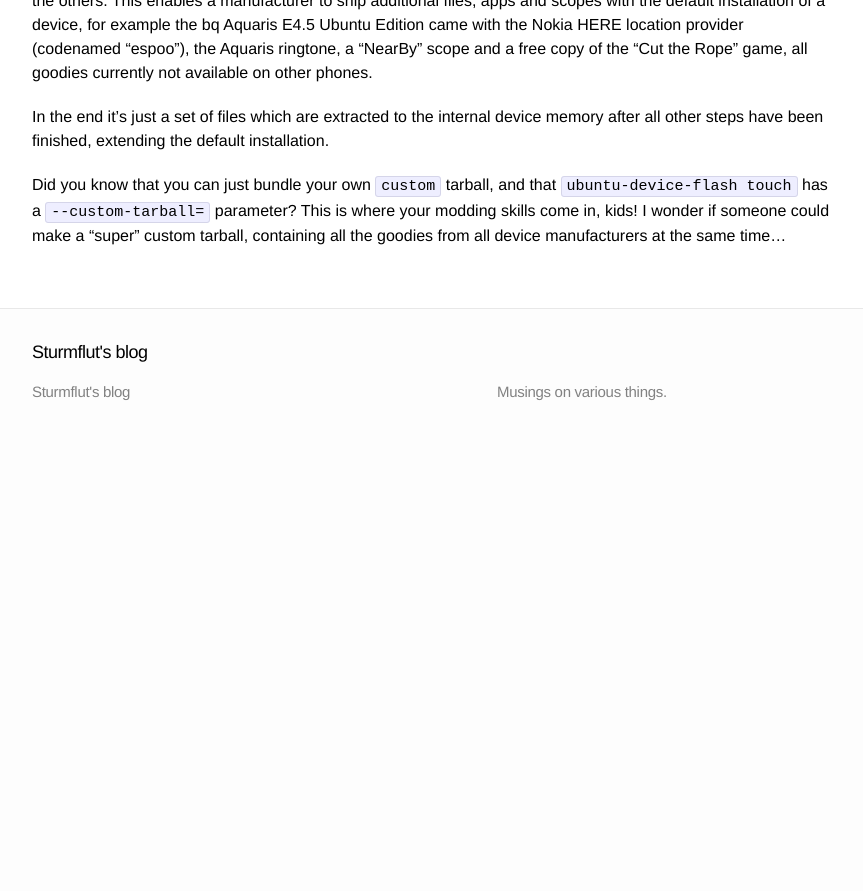
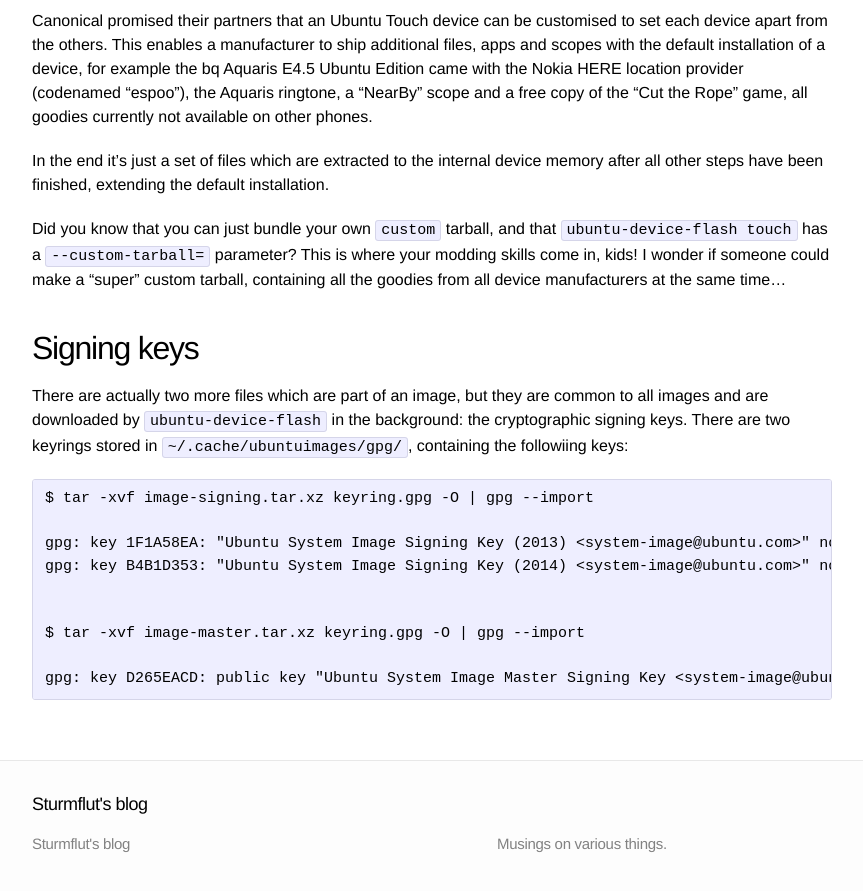
Before and after one commit to Sturmflut/sturmflut.github.io, a Jekyll site: the page built from _posts/2015-05-06-hacking-ubuntu-touch-part-2-devices-and-images.markdown, in a window 1280 px wide and 900 px high, scrolled down 3153 px. Shown: the top 891 px of the window, without its empty margins (208-1071 px from the left). Built offline with Jekyll 4.4.1, drawn with Linux system fonts in a browser that asks for light colours; before the commit the page ends 3602 px from its top, so only the background shows below that; some of the changed text lies outside the part shown.

Commit message:
Add a secrtion about signing keys

```diff
--- a/_posts/2015-05-06-hacking-ubuntu-touch-part-2-devices-and-images.markdown
+++ b/_posts/2015-05-06-hacking-ubuntu-touch-part-2-devices-and-images.markdown
@@ -6,6 +6,8 @@ categories: Ubuntu Touch
 ---
 
 *NOTE: This is a continuation of the [previous article]({% post_url 2015-05-05-hacking-ubuntu-touch-part-1-ubuntu-device-flash %}) in the series.*
+
+*UPDATE 06.05.2015: Added section about signing keys.*
 
 We now know how to work with `ubuntu-device-flash` to find, download and flash images. But what does an image actually contain? Let's look at the information for the most recent image for the bq Aquaris E4.5 Ubuntu Edition as obtained in the previous article:
 
@@ -138,6 +140,24 @@ In the end it's just a set of files which are extracted to the internal device m
 Did you know that you can just bundle your own `custom` tarball, and that `ubuntu-device-flash touch` has a `--custom-tarball=` parameter? This is where your modding skills come in, kids! I wonder if someone could make a "super" custom tarball, containing all the goodies from all device manufacturers at the same time...
 
 
+## Signing keys
+
+
+There are actually two more files which are part of an image, but they are common to all images and are downloaded by `ubuntu-device-flash` in the background: the cryptographic signing keys. There are two keyrings stored in `~/.cache/ubuntuimages/gpg/`, containing the followiing keys:
+
+{% highlight text %}
+$ tar -xvf image-signing.tar.xz keyring.gpg -O | gpg --import
+
+gpg: key 1F1A58EA: "Ubuntu System Image Signing Key (2013) <system-image@ubuntu.com>" not changed
+gpg: key B4B1D353: "Ubuntu System Image Signing Key (2014) <system-image@ubuntu.com>" not changed
+
+
+$ tar -xvf image-master.tar.xz keyring.gpg -O | gpg --import
+
+gpg: key D265EACD: public key "Ubuntu System Image Master Signing Key <system-image@ubuntu.com>" imported
+{% endhighlight %}
+
+
 
 
 
```
